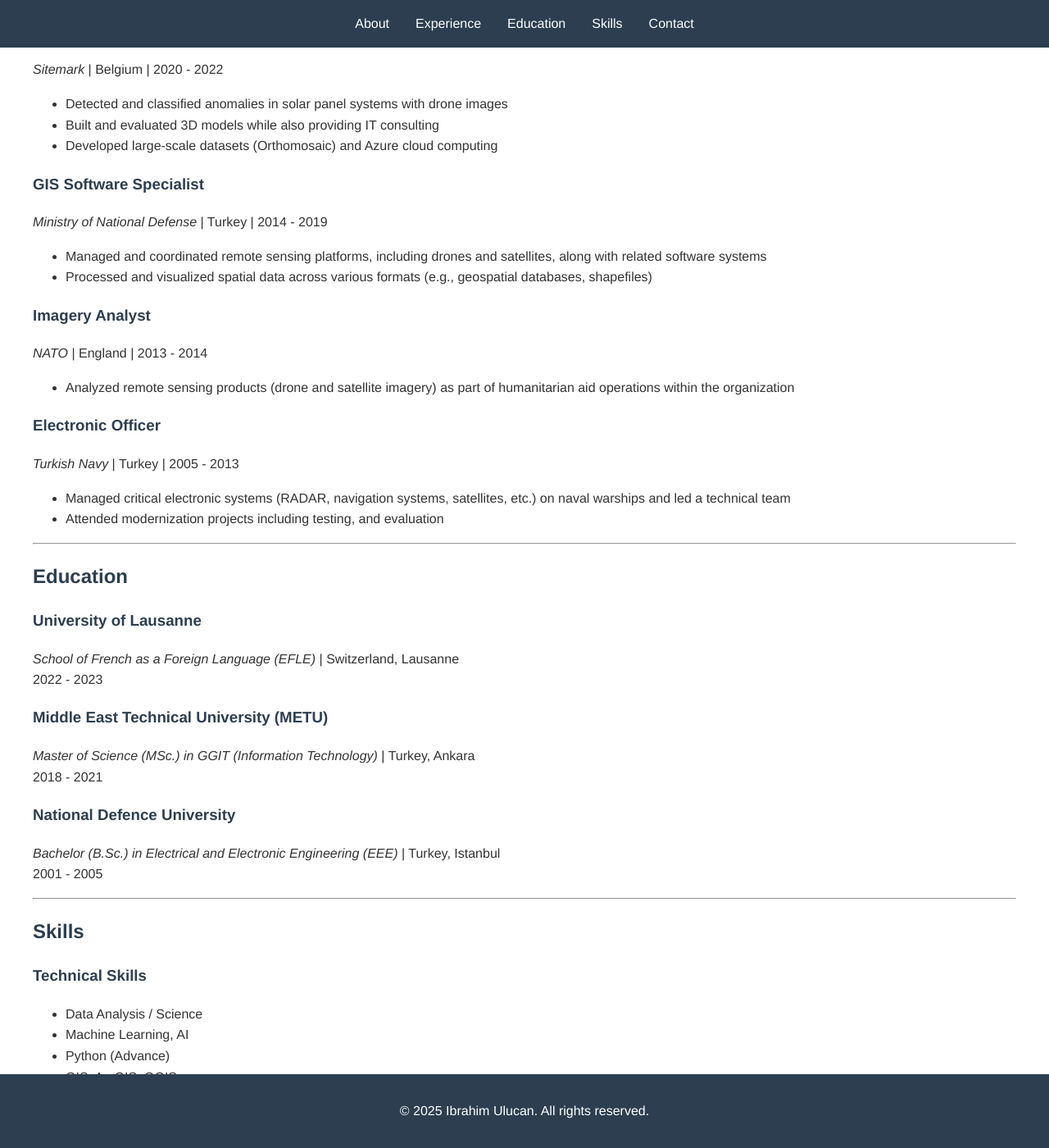
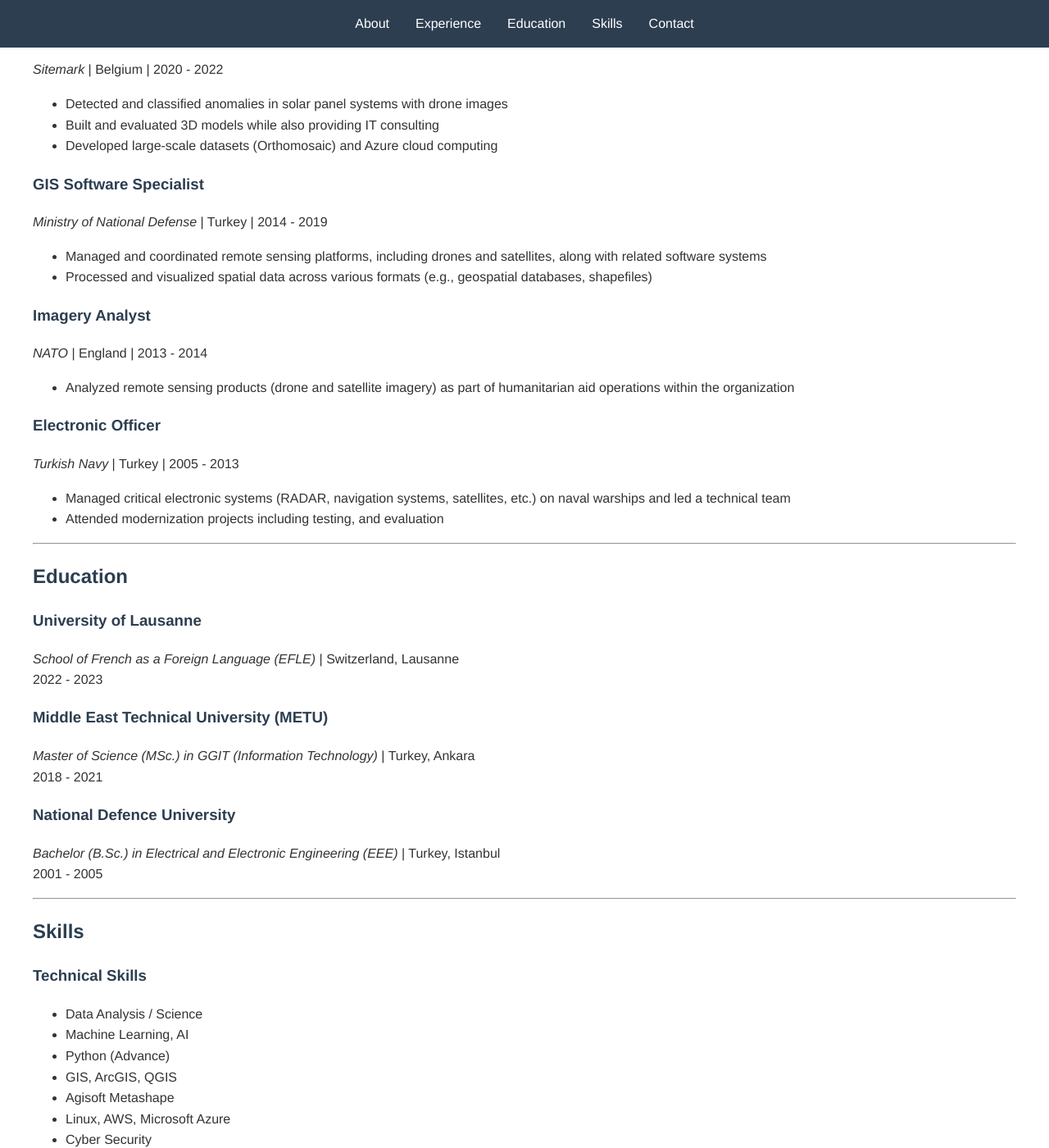
Before and after one commit to iulucan/iulucan.github.io, a Jekyll site: the page built from index.md, in a window 1280 px wide and 1400 px high, scrolled down 550 px. Shown: the whole window at 82% size. Built offline with Jekyll 4.4.1, drawn with Linux system fonts in a browser that asks for light colours; our own code applies the rules of GitHub Pages for plain Markdown files.

Commit message:
Fix footer overlap and add Google Scholar badge in Publications

```diff
--- a/assets/style.css
+++ b/assets/style.css
@@ -70,7 +70,13 @@ footer {
     color: white;
     text-align: center;
     padding: 1rem 0;
-    position: fixed;
-    bottom: 0;
-    width: 100%;
+    /* Use normal document flow so footer doesn't overlap content */
+    position: relative;
 }
+
+/* Ensure the page content doesn't get hidden behind the footer on small screens */
+main {
+    max-width: 1200px;
+    margin: 2rem auto;
+    padding: 0 1rem 4rem; /* extra bottom padding to avoid overlap */
+}
```
